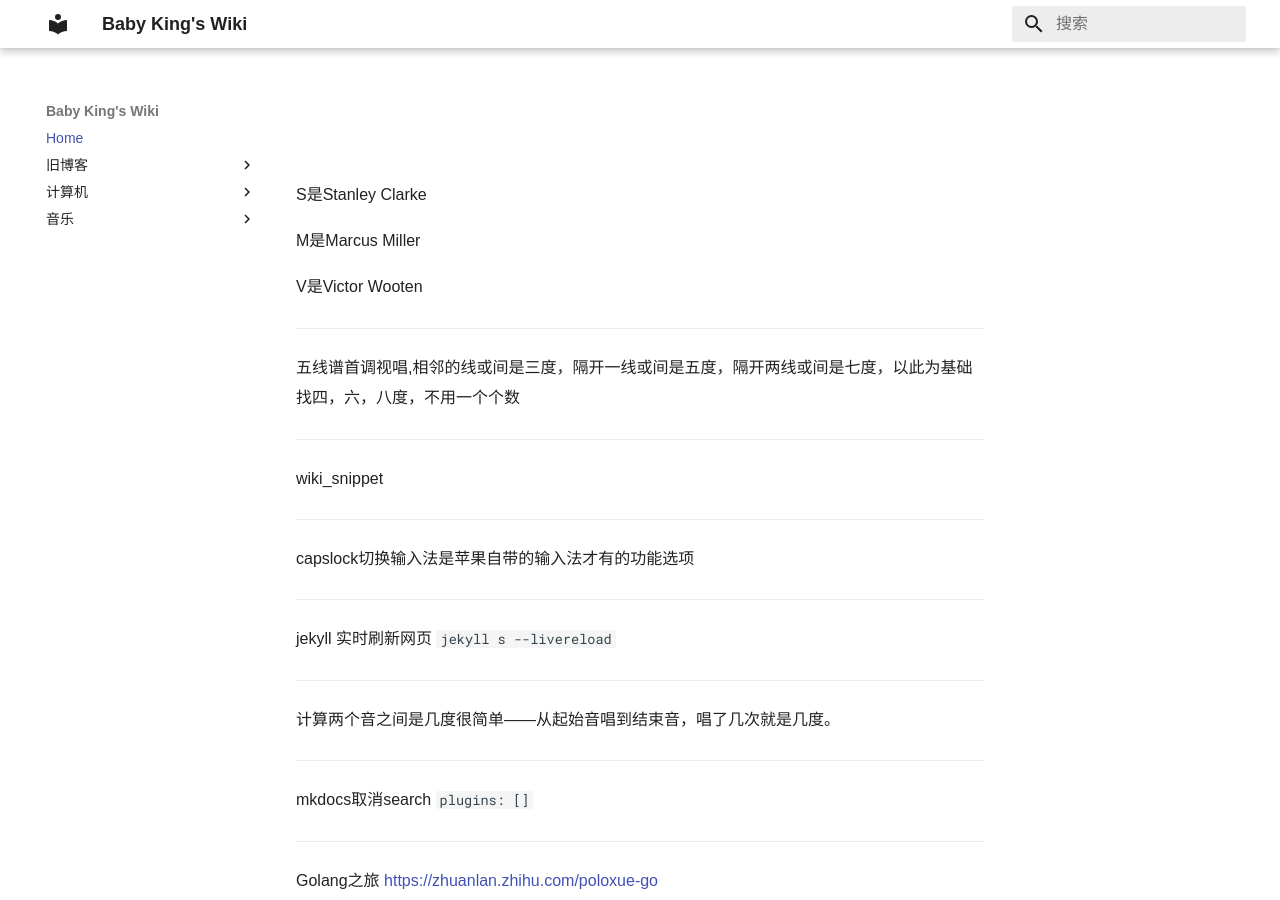
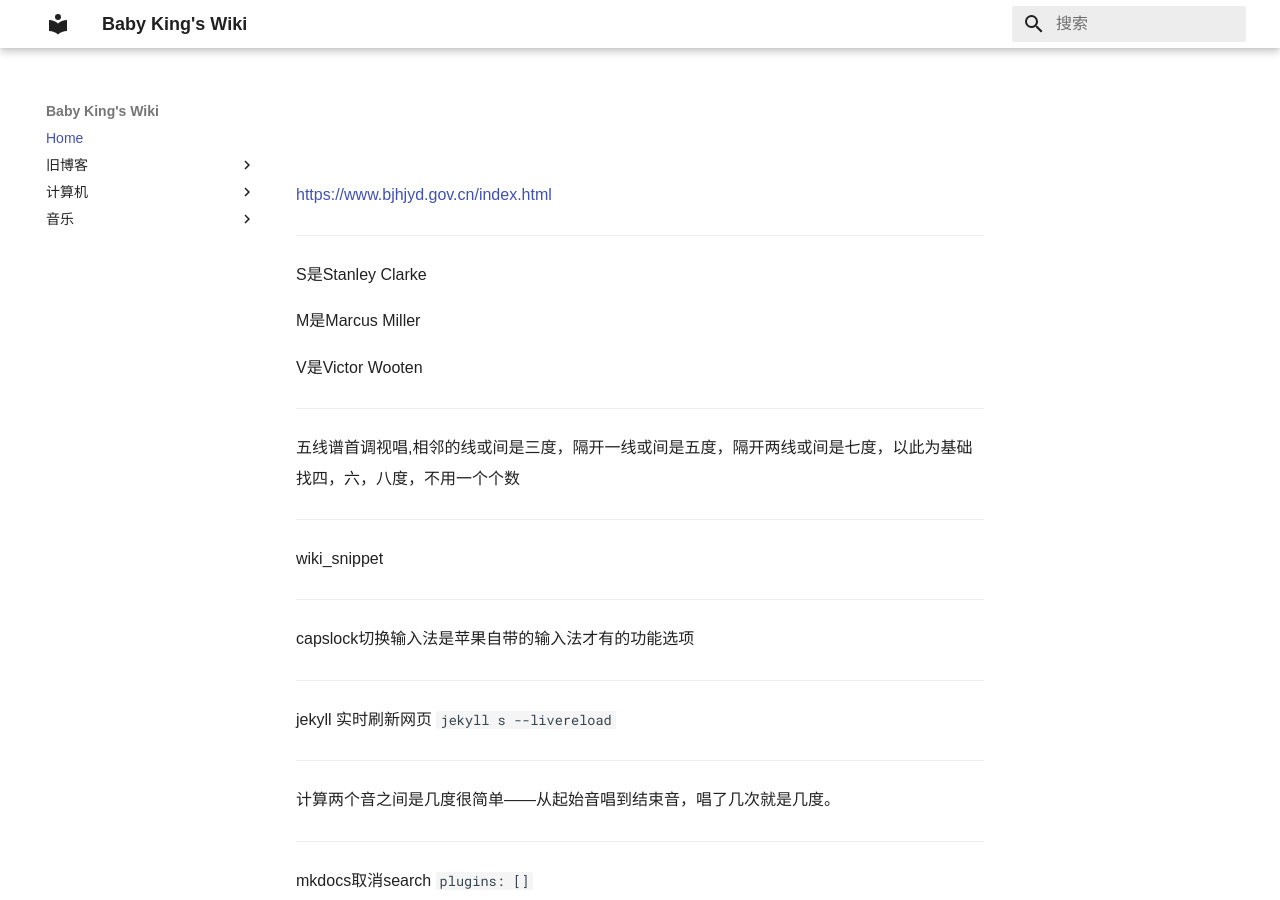
Before and after one commit to babyking/wiki, an MkDocs documentation site: the page built from wiki/index.md, in a window 1280 px wide and 900 px high. Built offline with MkDocs 1.6.1 and Material for MkDocs 9.7.7, drawn with Linux system fonts in a browser that asks for light colours; part of the change alters nothing that is shown.

Commit message:
quick commit

```diff
--- a/wiki/index.md
+++ b/wiki/index.md
@@ -1,4 +1,6 @@
 #
+https://www.bjhjyd.gov.cn/index.html
+___
 S是Stanley Clarke
 
 M是Marcus Miller
```
